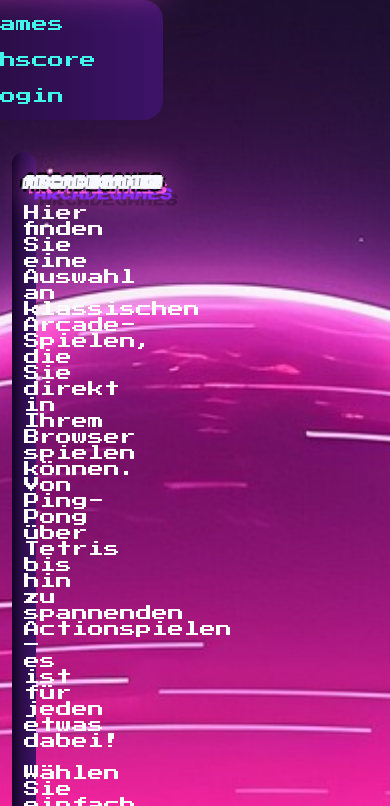
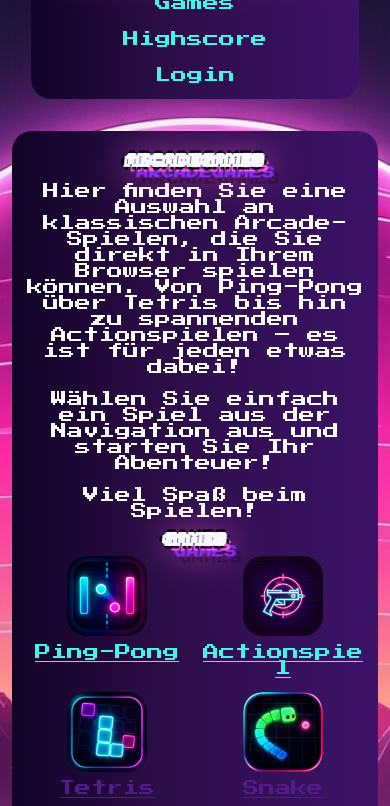
Before and after one commit to epic704/E2IT2_ArcadeGames_simenz, a plain HTML site: page index.html in a window 390 px wide. Shown: the part 128-934 px from the top of the page. Drawn offline with Linux system fonts and the light colour scheme.

Commit message:
weiter fehler beheben

```diff
--- a/css/desian-global-style.css
+++ b/css/desian-global-style.css
@@ -4,11 +4,11 @@ body {
   font-family: "Press Start 2P", monospace;
   background: linear-gradient(90deg, #120327 0%, #2b0d47 40%, #3d1369 100%);
   display: grid;
-  grid-template-columns: repeat(2, 1fr);
-  grid-template-areas: "h h"
-                        "n n"
-                        "m m"
-                        "f f";
+  grid-template-columns: repeat(3, 1fr);
+  grid-template-areas: "h h h"
+                        "n n a"
+                        "m m m"
+                        "f f f";
   gap: 25px;
   place-items: center;
   min-height: 50vh;
@@ -106,6 +106,11 @@ button:active {
 @media (max-width: 768px) {
   body {
     grid-template-columns: 1fr;
+    grid-template-areas: "h"
+                         "n"
+                         "m"
+                         "a"
+                         "f";
     gap: 16px;
     padding: 0 12px;
   }
```
